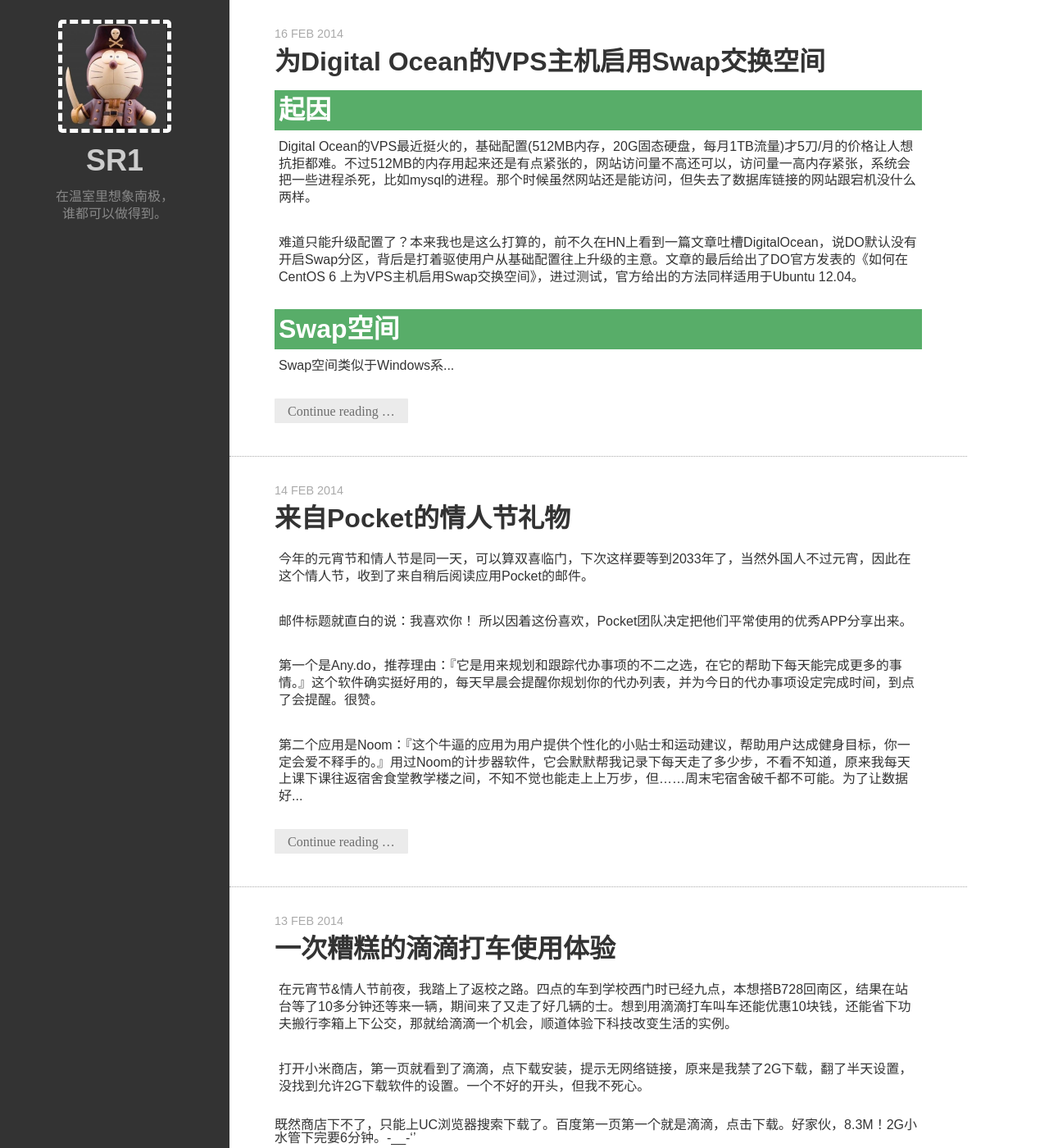
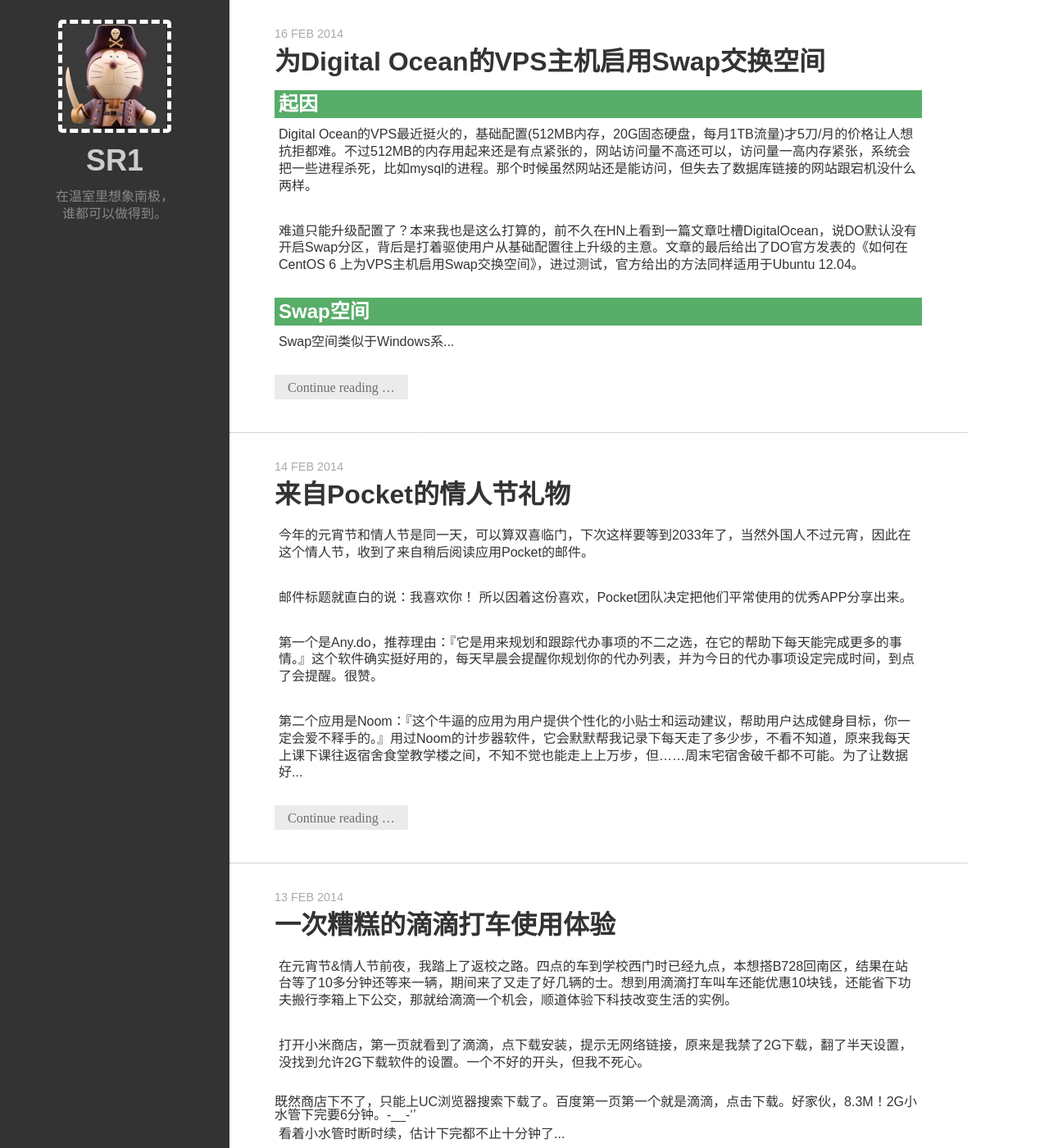
Before and after one commit to SR1s/sr1.me, a Jekyll site: the page built from index.html, in a window 1280 px wide and 1400 px high. Shown: the whole window at 82% size. Built offline with Jekyll 4.4.1, drawn with Linux system fonts in a browser that asks for light colours; Markdown is read by kramdown in place of the engine named in the settings.

Commit message:
limit effect area of some style sheet

```diff
--- a/css/style.css
+++ b/css/style.css
@@ -101,7 +101,7 @@
 }
 
 
-#content .blog-index article h1 {
+#content .blog-index article header h1 {
 	font-size: 2em;
 	font-weight: bold;
 	line-height: 1.2em;
```
